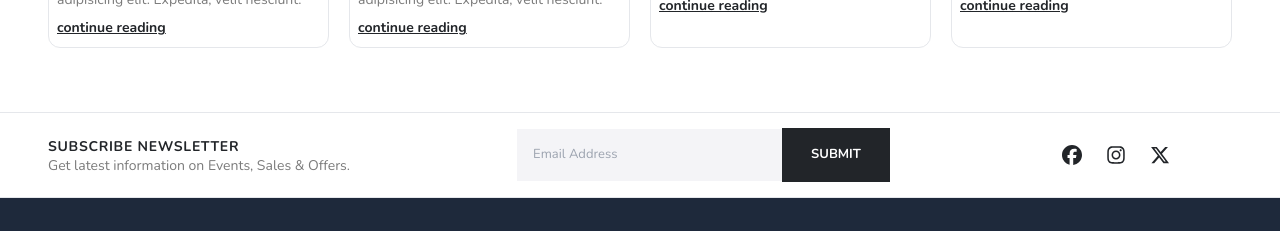
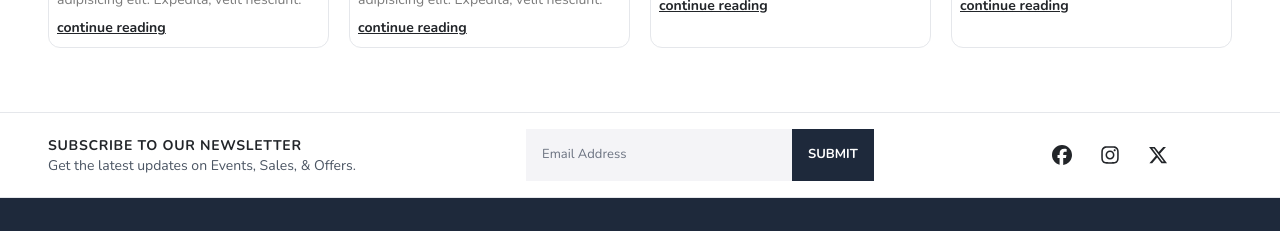
Before and after one commit to abdul180690/Aether-Gears---ReactJs-Project, a React (Vite) app in the folder frontend/: page / in a window 1280 px wide. Shown: the part 3140-3371 px from the top of the page. Built offline with nearby package versions, Linux system fonts and the light colour scheme.

Commit message:
styling update

```diff
--- a/frontend/src/components/NewsLetter.jsx
+++ b/frontend/src/components/NewsLetter.jsx
@@ -1,28 +1,53 @@
-import React from 'react'
-import { FaXTwitter, FaFacebook, FaInstagram } from 'react-icons/fa6'
+import React from "react";
+import { FaXTwitter, FaFacebook, FaInstagram } from "react-icons/fa6";
 
 const NewsLetter = () => {
   return (
-    <section className='max-padd-container border-t-[1px] py-4'>
-      <div className='flexBetween flex-wrap gap-7'>
+    <section className="max-padd-container border-t-[1px] py-4">
+      <div className="flexBetween flex-wrap gap-2">
+        {/* Left Section: Header & Description */}
         <div>
-          <h4 className='bold-14 uppercase tracking-wider'>Subscribe newsletter</h4>
-          <p>Get latest information on Events, Sales & Offers.</p>
+          <h4 className="bold-14 uppercase tracking-wider">
+            Subscribe to our Newsletter
+          </h4>
+          <p className="text-sm text-gray-600">
+            Get the latest updates on Events, Sales, & Offers.
+          </p>
         </div>
+
+        {/* Middle Section: Email Subscription */}
         <div>
-          <div className='flex bg-primary'>
-            <input type="email" placeholder='Email Address' className='p-4 bg-primary w-[266px] outline-none text-[13px]'/>
-            <button className='btn-secondary !rounded-none !text-[13px] !font-bold uppercase '>Submit</button>
+          <div className="flex bg-primary">
+            <input
+              type="email"
+              placeholder="Email Address"
+              className="p-4 bg-primary w-[266px] outline-none text-[13px] text-black placeholder-gray-500"
+            />
+            <button className="btn bg-slate-800 text-white p-4 !rounded-none !text-[13px] !font-bold uppercase hover:text-slate-800 hover:bg-slate-400">
+              Submit
+            </button>
           </div>
         </div>
-        <div className='flex gap-x-3 pr-14'>
-          <div className='h-8 w-8 rounded-full hover:bg-tertiary hover:text-white flexCenter transition-all duration-500 text-xl'><FaFacebook /></div>
-          <div className='h-8 w-8 rounded-full hover:bg-tertiary hover:text-white flexCenter transition-all duration-500 text-xl'><FaInstagram /></div>
-          <div className='h-8 w-8 rounded-full hover:bg-tertiary hover:text-white flexCenter transition-all duration-500 text-xl'><FaXTwitter /></div>
+
+        {/* Right Section: Social Media Links */}
+        <div className="flex gap-x-3 pr-14">
+          {[
+            { Icon: FaFacebook, label: "Facebook" },
+            { Icon: FaInstagram, label: "Instagram" },
+            { Icon: FaXTwitter, label: "Twitter" },
+          ].map(({ Icon, label }, index) => (
+            <div
+              key={index}
+              className="h-9 w-9 rounded-full hover:bg-tertiary hover:text-white flexCenter transition-all duration-500 text-xl cursor-pointer"
+              title={label}
+            >
+              <Icon />
+            </div>
+          ))}
         </div>
       </div>
     </section>
-  )
-}
+  );
+};
 
-export default NewsLetter
+export default NewsLetter;
```
